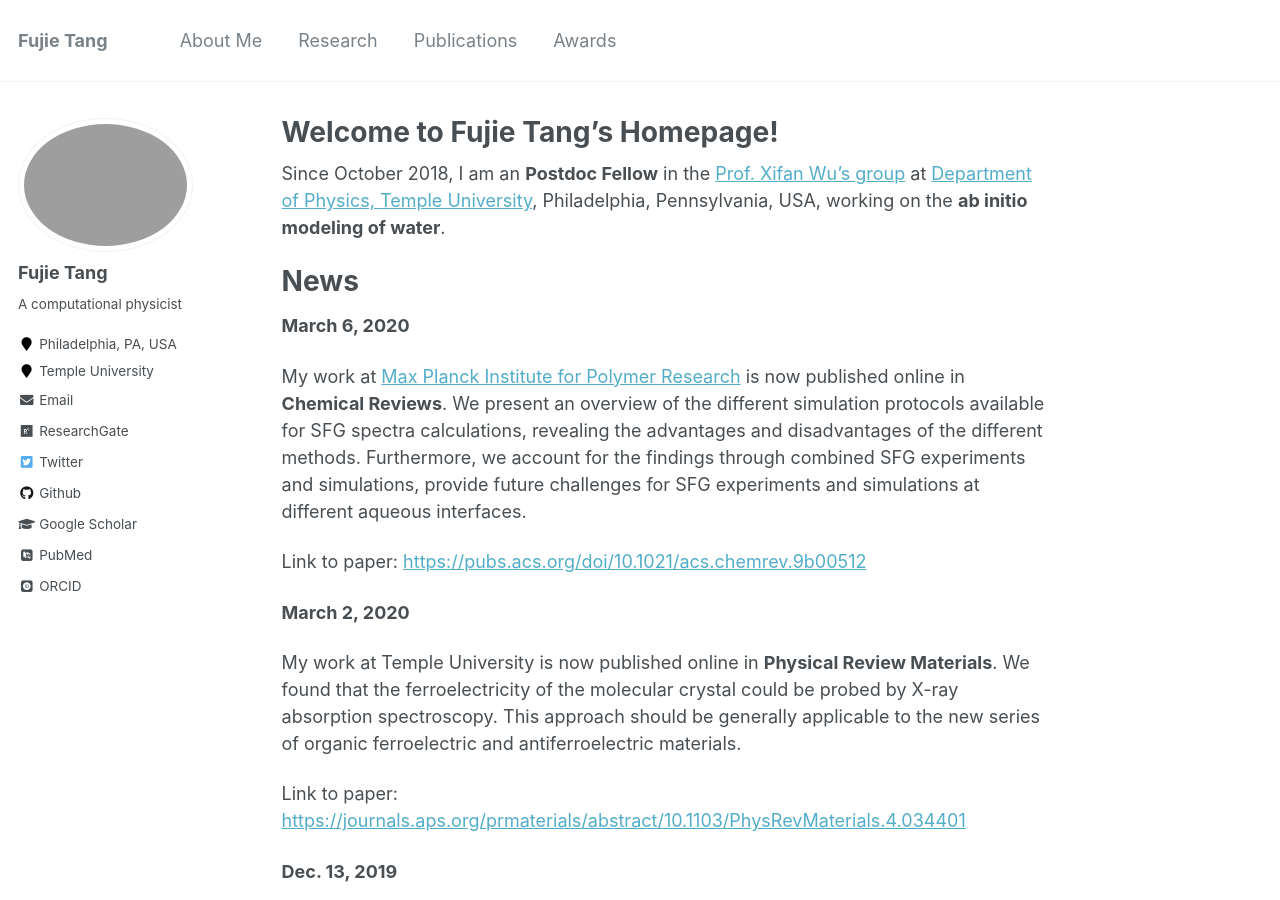
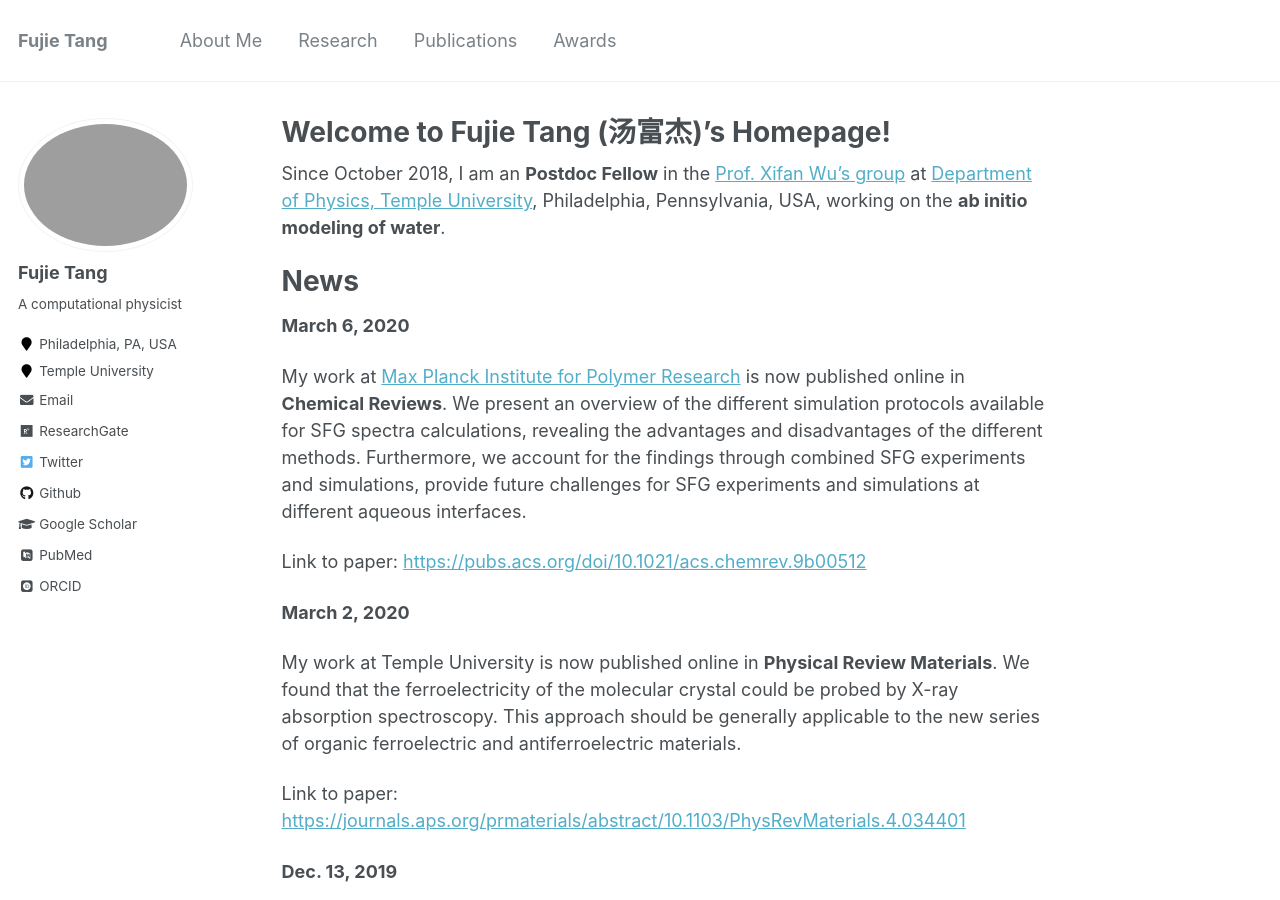
Before and after one commit to fujiepku/fujiepku.github.io, a Jekyll site: the page built from _pages/about.md, in a window 1280 px wide and 900 px high. Built offline with Jekyll 4.4.1, drawn with Linux system fonts in a browser that asks for light colours; some web fonts are replaced.

Commit message:
Update about.md

```diff
--- a/_pages/about.md
+++ b/_pages/about.md
@@ -1,6 +1,6 @@
 ---
 permalink: /
-title: "Welcome to Fujie Tang's Homepage!"
+title: "Welcome to Fujie Tang (汤富杰)'s Homepage!"
 excerpt: "About me"
 author_profile: true
 redirect_from:
```
